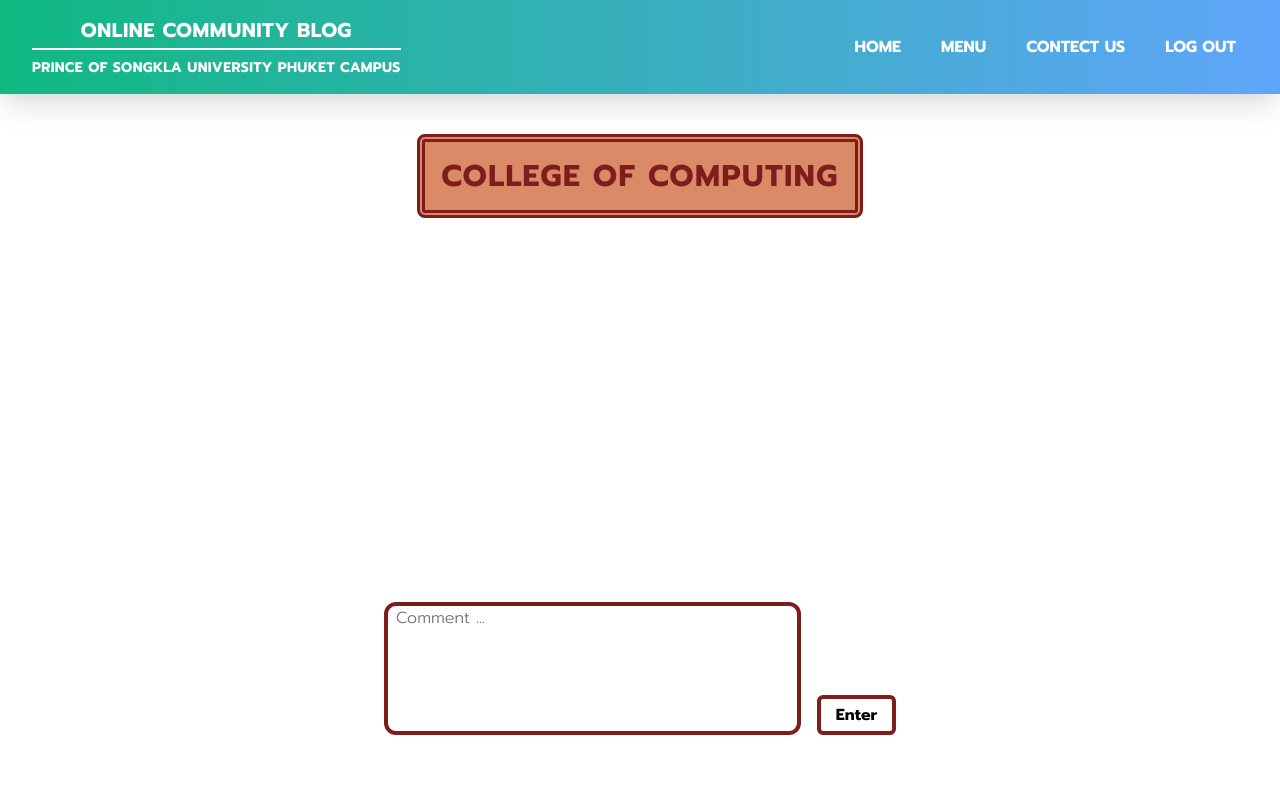
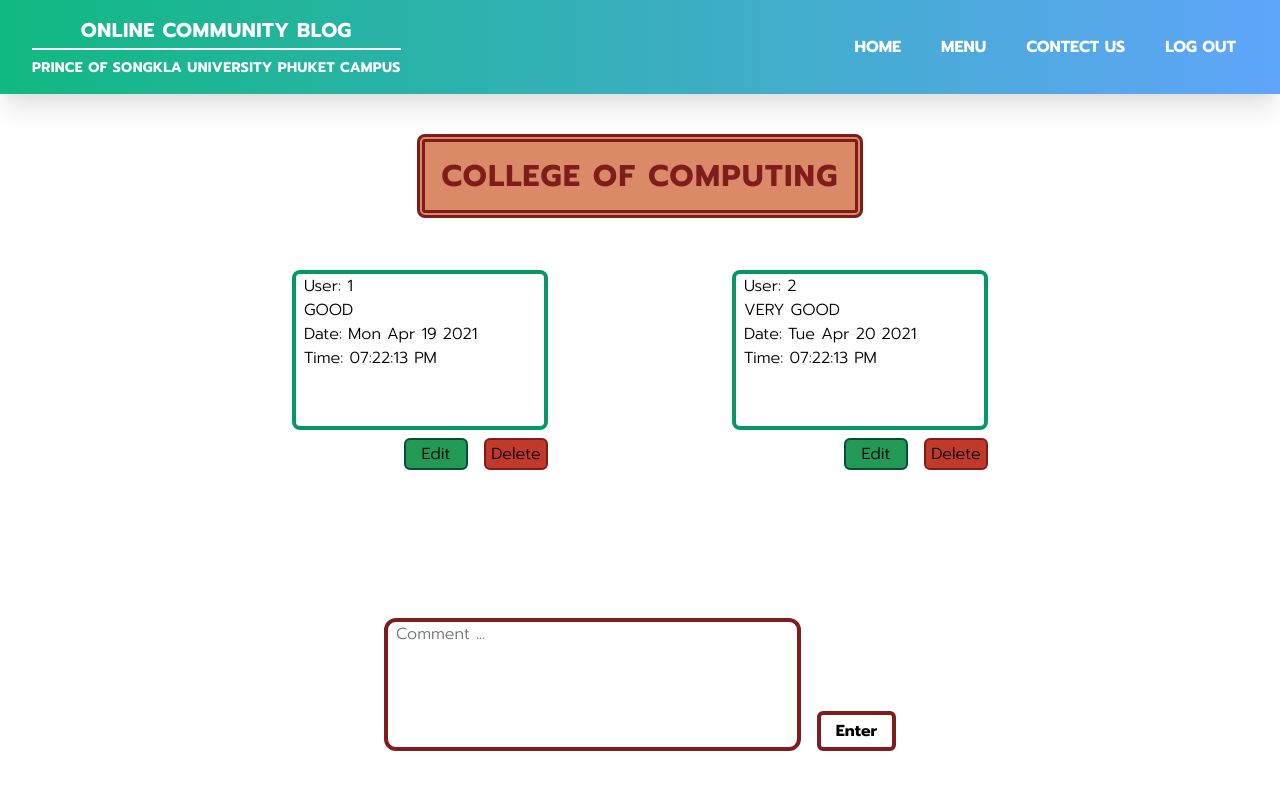
Before and after one commit to KatangSirinyapat/Mini-Project, a Next.js app in the folder front-end/: page /coc in a window 1280 px wide. Shown: the top 790 px of the page. Built offline with nearby package versions, Linux system fonts and the light colour scheme; no server answers.

Commit message:
Update Page

```diff
--- a/front-end/pages/coc.js
+++ b/front-end/pages/coc.js
@@ -1,23 +1,103 @@
 import Head from 'next/head'
 import Layout from '../components/layout'
+import { useEffect, useState } from 'react'
+import axios from 'axios'
 
-export default function Menu({ token }) {
+const URL = `http://localhost/api/coc`
+
+export default function Coc({ token }) {
+  const [stdcomments, setStdcomments] = useState({
+    list: [
+      { id: 1, name: 'sirinyapat', comment: "GOOD", date: 'Mon Apr 19 2021', time: '07:22:13 PM' },
+      { id: 2, name: 'jaturon', comment: "VERY GOOD", date: 'Tue Apr 20 2021', time: '07:22:13 PM' },
+    ]
+  })
+
+  const [stdcomment, setStdcomment] = useState([])
+  const [name, setname] = useState('')
+  const [comment, setcomment] = useState('')
+
+  useEffect(() => {
+    showstdcomment()
+  }, [])
+
+  const showstdcomment = async () => {
+    try {
+      // console.log('token: ', token)
+      const fiscomments = await axios.get(URL)
+      // console.log('user: ', users.data)
+      setStdcomments(fiscomments.data)
+    }
+    catch (e) {
+      console.log(e)
+    }
+  }
+
+  // const getStdcomment = async (id) => {
+  //     let stdcomment = await axios.get(`${URL}/${id}`)
+  //     setStdcomment(stdcomment.data)
+  // }
+
+  const addStdcomment = async (comment) => {
+    let stdcomment = await axios.post(URL, { comment })
+    setStdcomments(stdcomment.data)
+  }
+
+  const updateStdcomment = async (id) => {
+    let stdcomment = await axios.put(`${URL}/${id}`, { comment })
+    setStdcomments(stdcomment.data)
+  }
+
+  const deleteStdcomment = async (id) => {
+    let stdcomment = await axios.delete(`${URL}/${id}`)
+    setStdcomments(stdcomment.data)
+  }
+
+  const printStdcomments = () => {
+    return (stdcomments.list.map((item, index) =>
+    (
+      <div className='flex flex-wrap w-1/4 h-1/2 m-5 mt-8' key={index}>
+        <div className='w-full h-full pl-2 -mt-5 break-all overflow-auto border-4 border-green-600 rounded-lg'>
+          <a>User: {index+1}</a> <br />
+          {item.comment} <br />
+          Date: {item.date} <br />
+          Time: {item.time}
+        </div>
+        <div className='flex justify-end w-full mt-2'>
+          <button className='border-2 border-green-900 bg-green w-16 h-8 rounded-md hover:bg-babygreen focus:outline-none' onClick={() => updateStdcomment(item.id)}>Edit</button>
+          <button className='border-2 border-red-900 bg-darkred w-16 h-8 ml-4 rounded-md hover:bg-babyred focus:outline-none' onClick={() => deleteStdcomment(item.id)}>Delete</button>
+        </div>
+      </div>
+    )
+    ))
+  }
+
 
   return (
     <Layout>
-    <Head>
-      <title>Online Community Blog</title>
-    </Head>
+      <Head>
+        <title>Online Community Blog</title>
+      </Head>
 
-    <div className = 'md:flex flex-col fixed justify-start items-center h-screen w-screen mt-10'>
-        <div className = ' border-double border-8 border-red-900 p-4 rounded-lg bg-red'>
-            <h1 className = 'text-3xl font-bold tracking-wider uppercase text-red-900'>College of Computing</h1>
+      <div className='md:flex flex-col fixed justify-start items-center h-screen w-screen mt-10'>
+        <div className=' border-double border-8 border-red-900 p-4 rounded-lg bg-red'>
+          <h1 className='text-3xl font-bold tracking-wider uppercase text-red-900'>College of Computing</h1>
         </div>
-        <div className = 'flex flex-row items-end w-2/5 h-1/6 mt-96'>
-            <textarea className = 'w-full h-full resize-none rounded-xl border-transparent border-4 border-red-900 focus:outline-none focus:ring-4 focus:ring-red-600 focus:border-transparent pl-2 placeholder-gray-500 placeholder-opacity-100' placeholder = "Comment ..."/>
-            <button className = 'w-24 h-10 ml-4 font-bold border-4 border-red-900 focus:outline-none rounded-md hover:bg-red'>Enter</button>
+
+        <div className='flex flex-wrap justify-evenly w-4/5 h-2/5 mt-10 overflow-auto'>
+            {printStdcomments()}
         </div>
-    </div>
+
+        <div className='flex flex-row items-end w-2/5 h-1/6 mt-10'>
+          <textarea className='w-full h-full resize-none rounded-xl border-transparent border-4 border-red-900 focus:outline-none
+            focus:ring-4 focus:ring-red-600 focus:border-transparent pl-2 placeholder-gray-500 placeholder-opacity-100'
+            placeholder="Comment ..." onChange={(e) => setcomment(e.target.value)}/>
+          <button className='w-24 h-10 ml-4 font-bold border-4 border-red-900 focus:outline-none rounded-md hover:bg-red'
+            onClick={() => addStdcomment(comment)}>
+            Enter
+          </button>
+        </div>
+      </div>
 
     </Layout>
   )
--- a/front-end/pages/fht.js
+++ b/front-end/pages/fht.js
@@ -1,24 +1,103 @@
 import Head from 'next/head'
 import Layout from '../components/layout'
+import { useEffect, useState } from 'react'
+import axios from 'axios'
 
-export default function Menu({ token }) {
+const URL = `http://localhost/api/fht`
+
+export default function Fht({ token }) {
+
+  const [stdcomments, setStdcomments] = useState({
+    list: [
+      { id: 1, name: 'sirinyapat', comment: "GOOD", date: 'Mon Apr 19 2021', time: '07:22:13 PM' },
+      { id: 2, name: 'jaturon', comment: "VERY GOOD", date: 'Tue Apr 20 2021', time: '07:22:13 PM' },
+    ]
+  })
+
+  const [stdcomment, setStdcomment] = useState([])
+  const [name, setname] = useState('')
+  const [comment, setcomment] = useState('')
+
+  useEffect(() => {
+    showstdcomment()
+  }, [])
+
+  const showstdcomment = async () => {
+    try {
+      // console.log('token: ', token)
+      const fiscomments = await axios.get(URL)
+      // console.log('user: ', users.data)
+      setStdcomments(fiscomments.data)
+    }
+    catch (e) {
+      console.log(e)
+    }
+  }
+
+  // const getStdcomment = async (id) => {
+  //     let stdcomment = await axios.get(`${URL}/${id}`)
+  //     setStdcomment(stdcomment.data)
+  // }
+
+  const addStdcomment = async (comment) => {
+    let stdcomment = await axios.post(URL, { comment })
+    setStdcomments(stdcomment.data)
+  }
+
+  const updateStdcomment = async (id) => {
+    let stdcomment = await axios.put(`${URL}/${id}`, { comment })
+    setStdcomments(stdcomment.data)
+  }
+
+  const deleteStdcomment = async (id) => {
+    let stdcomment = await axios.delete(`${URL}/${id}`)
+    setStdcomments(stdcomment.data)
+  }
+
+  const printStdcomments = () => {
+    return (stdcomments.list.map((item, index) =>
+    (
+      <div className='flex flex-wrap w-1/4 h-1/2 m-5 mt-8' key={index}>
+        <div className='w-full h-full pl-2 -mt-5 break-all overflow-auto border-4 border-green-600 rounded-lg'>
+          {index+1} <br />
+          {item.comment} <br />
+                Date: {item.date} <br />
+                Time: {item.time}
+        </div>
+        <div className='flex justify-end w-full mt-2'>
+          <button className='border-2 border-green-900 bg-green w-16 h-8 rounded-md hover:bg-babygreen focus:outline-none' onClick={() => updateStdcomment(item.id)}>Edit</button>
+          <button className='border-2 border-red-900 bg-darkred w-16 h-8 ml-4 rounded-md hover:bg-babyred focus:outline-none' onClick={() => deleteStdcomment(item.id)}>Delete</button>
+        </div>
+      </div>
+    )
+    ))
+  }
 
   return (
     <Layout>
-    <Head>
-      <title>Online Community Blog</title>
-    </Head>
+      <Head>
+        <title>Online Community Blog</title>
+      </Head>
 
-    <div className = 'md:flex flex-col fixed justify-start items-center h-screen w-screen mt-10'>
-        <div className = ' border-double border-8 border-pink-800 p-4 rounded-lg bg-palepink'>
-            <h1 className = 'text-3xl font-bold tracking-wider uppercase text-pink-800'>Faculty of Hospitality and Tourism</h1>
-        </div>
-        <div className = 'flex flex-row items-end w-2/5 h-1/6 mt-96'>
-            <textarea className = 'w-full h-full resize-none rounded-xl border-transparent border-4 border-pink-800 focus:outline-none focus:ring-4 focus:ring-pink-600 focus:border-transparent pl-2 placeholder-gray-500 placeholder-opacity-100' placeholder = "Comment ..."/>
-            <button className = 'w-24 h-10 ml-4 font-bold border-4 border-pink-800 focus:outline-none rounded-md hover:bg-palepink'>Enter</button>
+      <div className='md:flex flex-col fixed justify-start items-center h-screen w-screen mt-10'>
+        <div className=' border-double border-8 border-pink-800 p-4 rounded-lg bg-palepink'>
+          <h1 className='text-3xl font-bold tracking-wider uppercase text-pink-800'>Faculty of Hospitality and Tourism</h1>
         </div>
 
-    </div>
+        <div className='flex flex-wrap justify-evenly w-4/5 h-2/5 mt-10 overflow-auto'>
+            {printStdcomments()}
+        </div>
+
+        <div className='flex flex-row items-end w-2/5 h-1/6 mt-10'>
+          <textarea className='w-full h-full resize-none rounded-xl border-transparent border-4 border-pink-800 focus:outline-none
+              focus:ring-4 focus:ring-pink-600 focus:border-transparent pl-2 placeholder-gray-500 placeholder-opacity-100'
+              placeholder="Comment ..." onChange={(e) => setcomment(e.target.value)}/>
+          <button className='w-24 h-10 ml-4 font-bold border-4 border-pink-800 focus:outline-none rounded-md hover:bg-palepink'
+              onClick={() => addStdcomment(comment)}>
+              Enter
+          </button>
+        </div>
+      </div>
 
     </Layout>
   )
--- a/front-end/pages/fis.js
+++ b/front-end/pages/fis.js
@@ -25,9 +25,7 @@
     const showstdcomment = async () => {
         try {
             // console.log('token: ', token)
-            const fiscomments = await axios.get(`${config.URL}/fis`, {
-                headers: { Authorization: `Bearer ${token}` }
-            })
+            const fiscomments = await axios.get(URL)
             // console.log('user: ', users.data)
             setStdcomments(fiscomments.data)
         }
@@ -59,15 +57,16 @@
     const printStdcomments = () => {
         return (stdcomments.list.map((item, index) =>
         (
-            <div className='flex flex-wrap w-1/4 h-1/2 m-5'>
-                <div className='w-full h-full pl-2 break-all overflow-auto border-4 border-green-600 rounded-lg' key={index}>
+            <div className='flex flex-wrap w-1/4 h-1/2 m-5 mt-8' key={index}>
+                <div className='w-full h-full pl-2 -mt-5 break-all overflow-auto border-4 border-green-600 rounded-lg'>
+                    {index+1} <br />
                     {item.comment} <br />
                     Date: {item.date} <br />
                     Time: {item.time}
                 </div>
                 <div className='flex justify-end w-full mt-2'>
-                    <button className='border-2 border-green-900 bg-green w-16 h-8 rounded-md' onClick={() => updateStdcomment(item.id)}>Edit</button>
-                    <button className='border-2 border-red-900 bg-darkred w-16 h-8 ml-4 rounded-md' onClick={() => deleteStdcomment(item.id)}>Delete</button>
+                    <button className='border-2 border-green-900 bg-green w-16 h-8 rounded-md hover:bg-babygreen focus:outline-none' onClick={() => updateStdcomment(item.id)}>Edit</button>
+                    <button className='border-2 border-red-900 bg-darkred w-16 h-8 ml-4 rounded-md hover:bg-babyred focus:outline-none' onClick={() => deleteStdcomment(item.id)}>Delete</button>
                 </div>
             </div>
         )
@@ -85,7 +84,7 @@
                     <h1 className='text-3xl font-bold tracking-wider uppercase text-yellow-800'>Faculty of International Studies</h1>
                 </div>
 
-                <div className='flex flex-wrap justify-evenly w-4/5 h-2/5 mt-10 overflow-y-auto border-2 border-black'>
+                <div className='flex flex-wrap justify-evenly w-4/5 h-2/5 mt-10 overflow-auto'>
                     {printStdcomments()}
                 </div>
 
--- a/front-end/pages/fte.js
+++ b/front-end/pages/fte.js
@@ -1,24 +1,104 @@
 import Head from 'next/head'
 import Layout from '../components/layout'
+import { useEffect, useState } from 'react'
+import axios from 'axios'
 
-export default function Menu({ token }) {
+const URL = `http://localhost/api/fte`
+
+export default function Fte({ token }) {
+
+  const [stdcomments, setStdcomments] = useState({
+    list: [
+      { id: 1, name: 'sirinyapat', comment: "GOOD", date: 'Mon Apr 19 2021', time: '07:22:13 PM' },
+      { id: 2, name: 'jaturon', comment: "VERY GOOD", date: 'Tue Apr 20 2021', time: '07:22:13 PM' },
+    ]
+  })
+
+  const [stdcomment, setStdcomment] = useState([])
+  const [name, setname] = useState('')
+  const [comment, setcomment] = useState('')
+
+  useEffect(() => {
+    showstdcomment()
+  }, [])
+
+  const showstdcomment = async () => {
+    try {
+      // console.log('token: ', token)
+      const fiscomments = await axios.get(URL)
+      // console.log('user: ', users.data)
+      setStdcomments(fiscomments.data)
+    }
+    catch (e) {
+      console.log(e)
+    }
+  }
+
+  // const getStdcomment = async (id) => {
+  //     let stdcomment = await axios.get(`${URL}/${id}`)
+  //     setStdcomment(stdcomment.data)
+  // }
+
+  const addStdcomment = async (comment) => {
+    let stdcomment = await axios.post(URL, { comment })
+    setStdcomments(stdcomment.data)
+  }
+
+  const updateStdcomment = async (id) => {
+    let stdcomment = await axios.put(`${URL}/${id}`, { comment })
+    setStdcomments(stdcomment.data)
+  }
+
+  const deleteStdcomment = async (id) => {
+    let stdcomment = await axios.delete(`${URL}/${id}`)
+    setStdcomments(stdcomment.data)
+  }
+
+  const printStdcomments = () => {
+    return (stdcomments.list.map((item, index) =>
+    (
+      <div className='flex flex-wrap w-1/4 h-1/2 m-5 mt-8' key={index}>
+        <div className='w-full h-full pl-2 -mt-5 break-all overflow-auto border-4 border-green-600 rounded-lg'>
+          {index+1} <br />
+          {item.comment} <br />
+                Date: {item.date} <br />
+                Time: {item.time}
+        </div>
+        <div className='flex justify-end w-full mt-2'>
+          <button className='border-2 border-green-900 bg-green w-16 h-8 rounded-md hover:bg-babygreen focus:outline-none' onClick={() => updateStdcomment(item.id)}>Edit</button>
+          <button className='border-2 border-red-900 bg-darkred w-16 h-8 ml-4 rounded-md hover:bg-babyred focus:outline-none' onClick={() => deleteStdcomment(item.id)}>Delete</button>
+        </div>
+      </div>
+    )
+    ))
+  }
 
   return (
     <Layout>
-    <Head>
-      <title>Online Community Blog</title>
-    </Head>
+      <Head>
+        <title>Online Community Blog</title>
+      </Head>
 
-    <div className = 'md:flex flex-col fixed justify-start items-center h-screen w-screen mt-10'>
-        <div className = ' border-double border-8 border-purple-900 p-4 rounded-lg bg-purple'>
-            <h1 className = 'text-3xl font-bold tracking-wider uppercase text-purple-900'>Faculty of Technology and Environment</h1>
-        </div>
-        <div className = 'flex flex-row items-end w-2/5 h-1/6 mt-96'>
-            <textarea className = 'w-full h-full resize-none rounded-xl border-transparent border-4 border-purple-900 focus:outline-none focus:ring-4 focus:ring-purple-600 focus:border-transparent pl-2 placeholder-gray-500 placeholder-opacity-100' placeholder = "Comment ..."/>
-            <button className = 'w-24 h-10 ml-4 font-bold border-4 border-purple-900 focus:outline-none rounded-md hover:bg-purple'>Enter</button>
+      <div className='md:flex flex-col fixed justify-start items-center h-screen w-screen mt-10'>
+        <div className=' border-double border-8 border-purple-900 p-4 rounded-lg bg-purple'>
+          <h1 className='text-3xl font-bold tracking-wider uppercase text-purple-900'>Faculty of Technology and Environment</h1>
         </div>
 
-    </div>
+        <div className='flex flex-wrap justify-evenly w-4/5 h-2/5 mt-10 overflow-auto'>
+            {printStdcomments()}
+        </div>
+
+        <div className='flex flex-row items-end w-2/5 h-1/6 mt-10'>
+          <textarea className='w-full h-full resize-none rounded-xl border-transparent border-4 border-purple-900 focus:outline-none
+              focus:ring-4 focus:ring-purple-600 focus:border-transparent pl-2 placeholder-gray-500 placeholder-opacity-100'
+              placeholder="Comment ..." onChange={(e) => setcomment(e.target.value)}/>
+          <button className='w-24 h-10 ml-4 font-bold border-4 border-purple-900 focus:outline-none rounded-md hover:bg-purple'
+              onClick={() => addStdcomment(comment)}>
+              Enter
+          </button>
+        </div>
+
+      </div>
 
     </Layout>
   )
--- a/front-end/styles/globals.css
+++ b/front-end/styles/globals.css
@@ -25,7 +25,9 @@
   --color-purple : #b19cd9;
   --color-red : #da8a67;
   --color-green : #229954;
+  --color-babygreen : #A9DFBF;
   --color-darkred : #C0392B;
+  --color-babyred : #F5B7B1;
   /* ... */
 }
 
--- a/front-end/tailwind.config.js
+++ b/front-end/tailwind.config.js
@@ -32,7 +32,9 @@
       'purple' : '#b19cd9',
       'red' : '#da8a67',
       'green' : '#229954',
+      'babygreen' : '#A9DFBF',
       'darkred' : '#C0392B',
+      'babyred' : '#F5B7B1',
      }),
     extend: {
 
```
Also changed, not shown: 1 other file (tests, documents, lock files or other folders).
